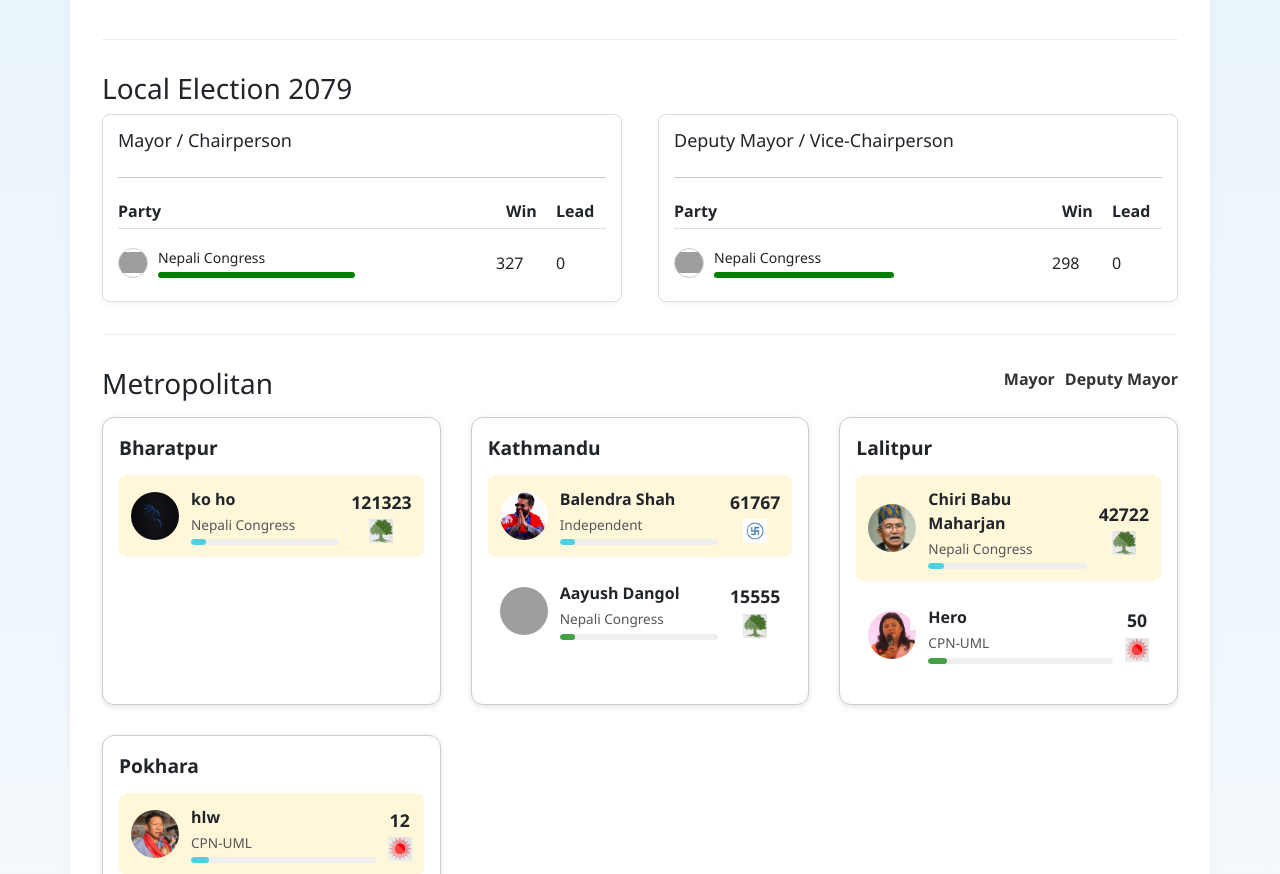
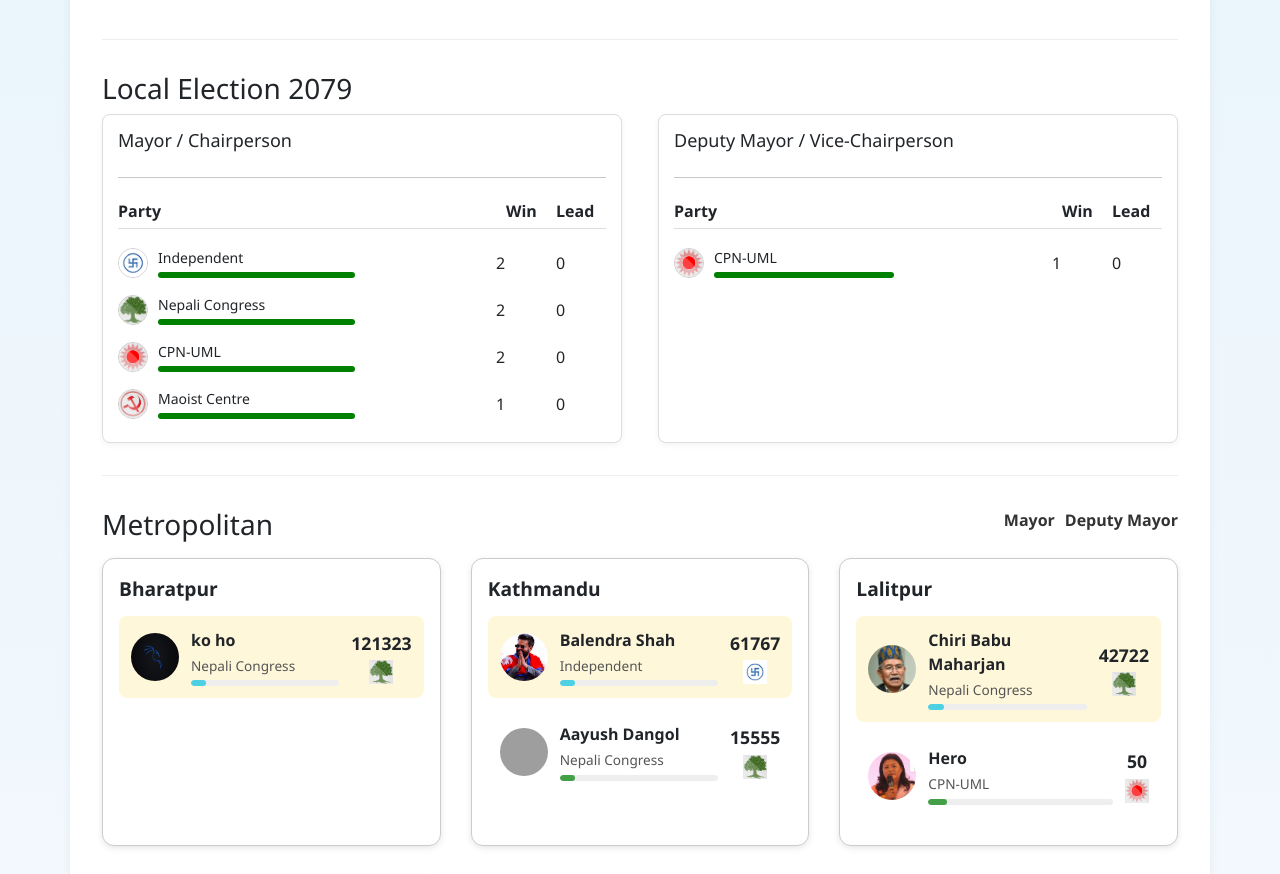
Before and after one commit to nepllertechnology/missionelection, a Django app: page / in a window 1280 px wide. Shown: the part 1213-2087 px from the top of the page. Run offline with Django 5.2, Linux system fonts and the light colour scheme; data comes from the database, SQL or seed files in the repository; both versions use the stored data as it was after the commit; grey boxes are pictures that could not be loaded.

Commit message:
db linked to mayor/Dmayor party results

```diff
--- a/app_main/utils.py
+++ b/app_main/utils.py
@@ -2,7 +2,7 @@ from django.db.models import Max,Count,F, Subquery, OuterRef
 from django.db.models import Q
 from itertools import groupby
 from operator import itemgetter
-from collections import Counter
+from collections import Counter,defaultdict
 from .models import *
 
 
@@ -34,14 +34,16 @@ def metroAndsubmetro():
     }
     return context
 
-def partyResult():
-    max_vote_subquery = Candidate.objects.filter(position='Mayor',local_unit=OuterRef('local_unit')).values('local_unit').annotate(max_vote=Max('vote')).values('max_vote')
+def partyResult(post):
+    max_vote_subquery = Candidate.objects.filter(position=post,local_unit=OuterRef('local_unit')).values('local_unit').annotate(max_vote=Max('vote')).values('max_vote')
 
-    winners = Candidate.objects.filter(position='Mayor',vote=Subquery(max_vote_subquery))
+    winners = Candidate.objects.filter(position=post,vote=Subquery(max_vote_subquery)).select_related('party')
 
-    party_count = Counter()
+    party_data = defaultdict(lambda: {'count': 0, 'logo': None})
     for winner in winners:
-        party_count[winner.party.party_name] += 1
+        party_name = winner.party.party_name
+        party_data[party_name]['count'] += 1
+        party_data[party_name]['logo'] = winner.party.logo if winner.party.logo else None
 
 
-    return dict(party_count)
+    return dict(party_data)
--- a/app_main/views.py
+++ b/app_main/views.py
@@ -7,8 +7,10 @@ from .models import *
 # Home view remains the same
 def home(request):
     context=metroAndsubmetro()
-    party_count=partyResult()
-    context['party_count']=party_count
+    mayorparty_count=partyResult('Mayor')
+    Dmayorparty_count=partyResult('Deputy Mayor')
+    context['mayor_party_count']=mayorparty_count
+    context['Dmayor_party_count']=Dmayorparty_count
     return render(request, 'home.html',context=context)
 
 # View for fetching provinces
--- a/templates/app_main/home.html
+++ b/templates/app_main/home.html
@@ -24,15 +24,17 @@
                         <span>Win</span>
                         <span>Lead</span>
                       </div>
+                      {% for party, data in mayor_party_count.items %}
                       <div class="party-row">
-                        <img src="https://upload.wikimedia.org/wikipedia/commons/thumb/7/75/Nepali_Congress_flag.svg/40px-Nepali_Congress_flag.svg.png" alt="NC">
+                        <img src="{{data.logo}}" alt="party">
                         <div class="party-info">
-                          <span>Nepali Congress</span>
+                          <span>{{party}}</span>
                           <div class="bar green" style="width: 60%"></div>
                         </div>
-                        <span>327</span>
+                        <span>{{data.count}}</span>
                         <span>0</span>
                       </div>
+                      {% endfor %}
                       <!-- Add other parties the same way -->
                     </div>
 
@@ -45,15 +47,17 @@
                         <span>Win</span>
                         <span>Lead</span>
                       </div>
+                      {% for party, data in Dmayor_party_count.items %}
                       <div class="party-row">
-                        <img src="https://upload.wikimedia.org/wikipedia/commons/thumb/7/75/Nepali_Congress_flag.svg/40px-Nepali_Congress_flag.svg.png" alt="NC">
+                        <img src="{{data.logo}}" alt="NC">
                         <div class="party-info">
-                          <span>Nepali Congress</span>
+                          <span>{{party}}</span>
                           <div class="bar green" style="width: 55%"></div>
                         </div>
-                        <span>298</span>
+                        <span>{{data.count}}</span>
                         <span>0</span>
                       </div>
+                      {% endfor %}
                     </div>
                   </div>
             </div>
```
Also changed, not shown: db.sqlite3, 1 other file.
